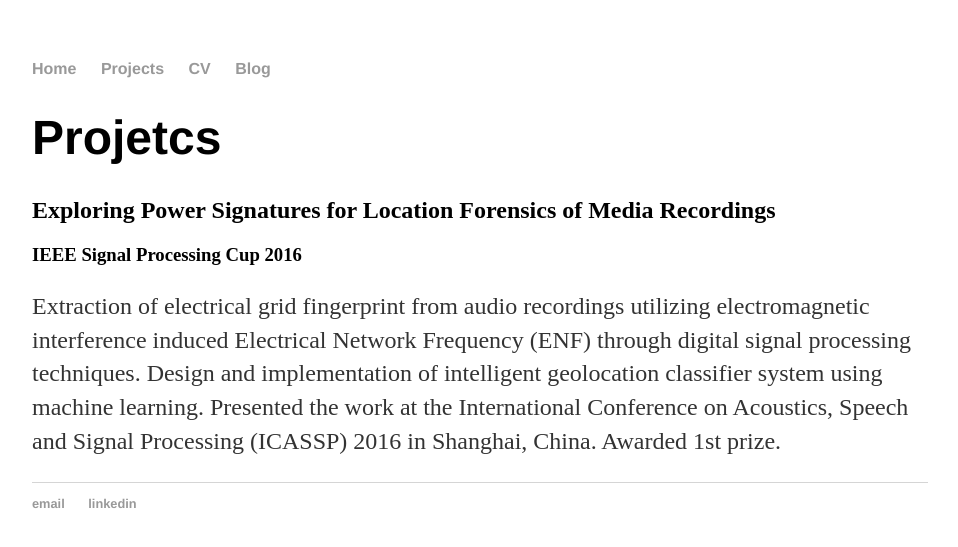
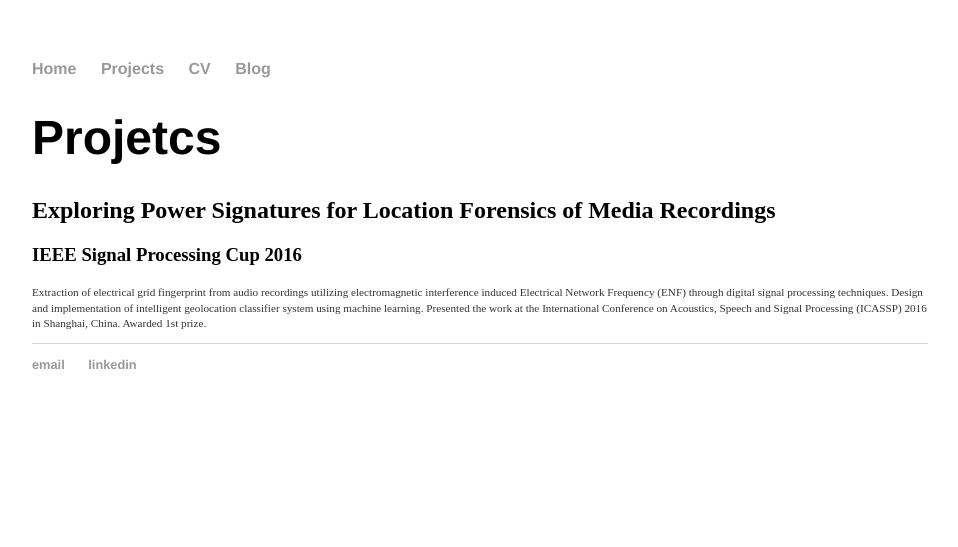
Before and after one commit to MunifMujib/munifmujib.github.io, a Jekyll site: the page built from projects.html, in a window 1280 px wide. Shown: the top 547 px of the page, without its empty margins (160-1118 px from the left). Built offline with Jekyll 4.4.1, drawn with Linux system fonts in a browser that asks for light colours.

Commit message:
Update projects.html

```diff
--- a/projects.html
+++ b/projects.html
@@ -3,10 +3,10 @@
 title: Munif Ishad Mujib
 ---
     		<div class="blurb">
-			    <h1>Projetcs</h1>
-            <h2>Exploring Power Signatures for Location Forensics of Media Recordings</h2>
-              <h3>IEEE Signal Processing Cup 2016</h3>
-                <p>Extraction of electrical grid fingerprint from audio recordings utilizing electromagnetic interference induced Electrical Network Frequency (ENF) through digital signal processing techniques. Design and implementation of intelligent geolocation classifier system using machine learning. Presented the work at the International Conference on Acoustics, Speech and Signal Processing (ICASSP) 2016 in Shanghai, China. Awarded 1st prize.</p>
+			<h1>Projetcs</h1>
+            			<h2>Exploring Power Signatures for Location Forensics of Media Recordings</h2>
+              				<h3>IEEE Signal Processing Cup 2016</h3>
+                				<p style="font-size:70%;">Extraction of electrical grid fingerprint from audio recordings utilizing electromagnetic interference induced Electrical Network Frequency (ENF) through digital signal processing techniques. Design and implementation of intelligent geolocation classifier system using machine learning. Presented the work at the International Conference on Acoustics, Speech and Signal Processing (ICASSP) 2016 in Shanghai, China. Awarded 1st prize.</p>
 
 
     		</div><!-- /.blurb -->
```
